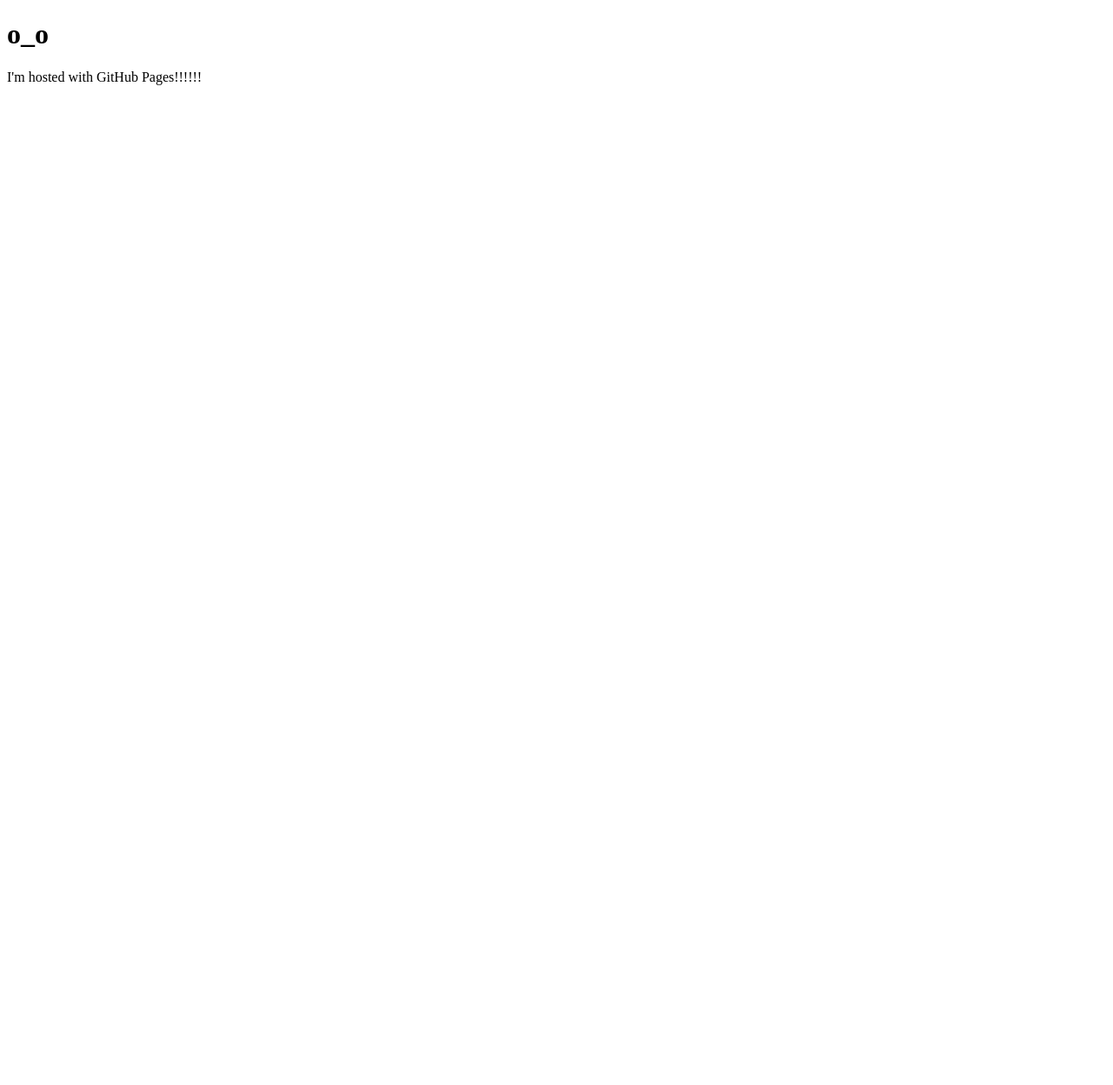
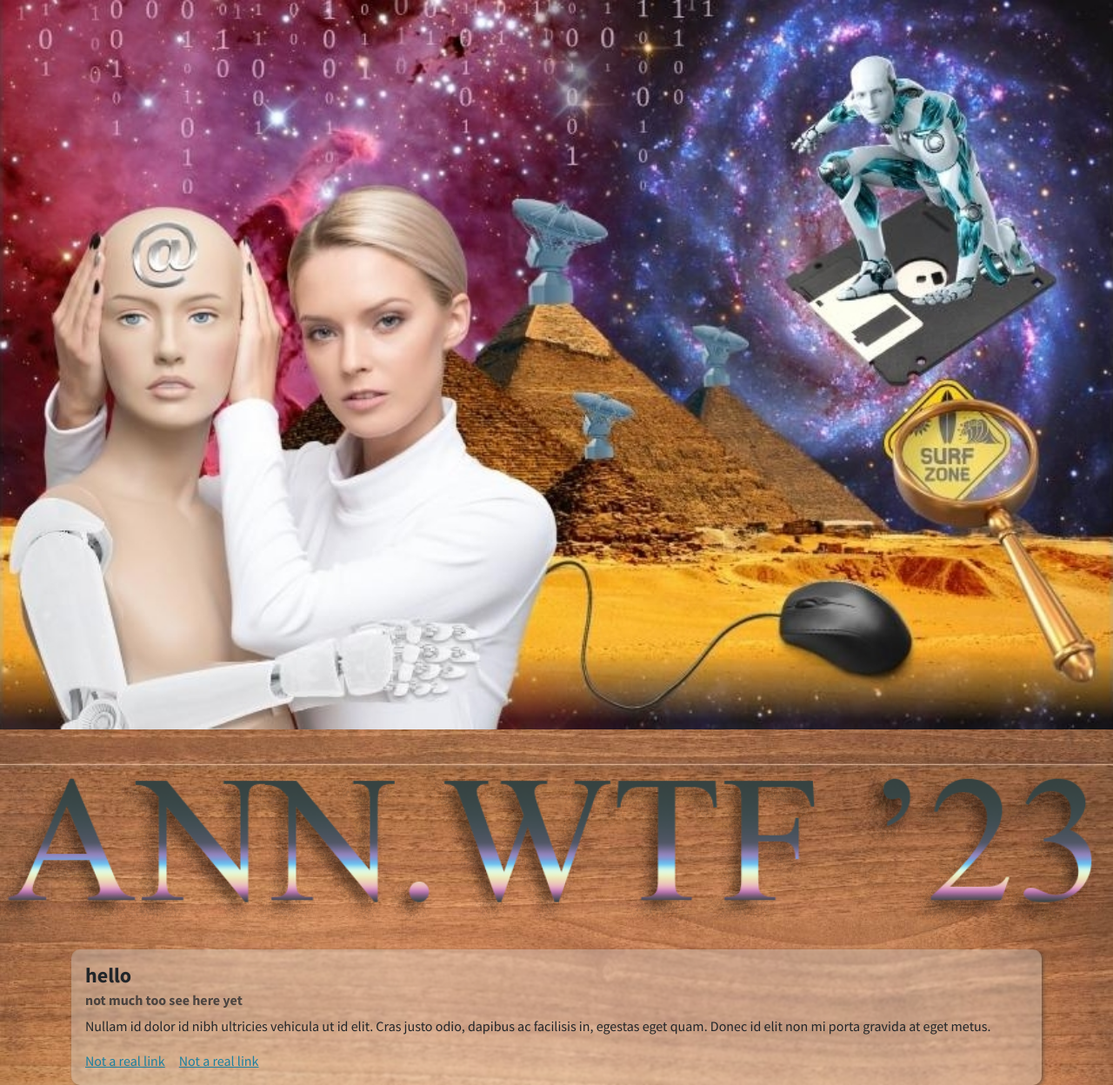
Before and after one commit to annv0n/github.io, a plain HTML site: page index.html in a window 1280 px wide. Shown: the whole page at 87% size. Before the commit the page ends 800 px from the top, so only its background shows below. Drawn offline with Linux system fonts and the light colour scheme.

Commit message:
Update index.html

```diff
--- a/index.html
+++ b/index.html
@@ -1,7 +1,29 @@
 <!DOCTYPE html>
-<html>
-<body>
-<h1>o_o</h1>
-<p>I'm hosted with GitHub Pages!!!!!!</p>
+<html data-bs-theme="light" lang="en">
+
+<head>
+    <meta charset="utf-8">
+    <meta name="viewport" content="width=device-width, initial-scale=1.0, shrink-to-fit=no">
+    <title>Home - Brand</title>
+    <link rel="stylesheet" href="assets/bootstrap/css/bootstrap.min.css">
+    <link rel="stylesheet" href="assets/css/bs-theme-overrides.css">
+</head>
+
+<body id="page-top" style="background: url(&quot;assets/img/holz1.jpg&quot;) top / cover repeat-y;">
+    <header class="masthead" style="padding-top: 0;padding-bottom: 0;"><img src="assets/img/internet.jpg" style="backdrop-filter: blur(0px);width: inherit;"><img src="assets/img/Unbenannt-1.png" style="width: inherit;">
+        <div class="container d-block">
+            <div class="card" style="border-style: none;border-radius: 10px;">
+                <div class="card-body" style="backdrop-filter: blur(1px);box-shadow: 2px 2px 4px rgba(33,37,41,0.44);border-style: none;background: rgba(174,221,241,0.12);border-radius: 10px;">
+                    <h4 class="card-title">hello</h4>
+                    <h6 class="text-muted card-subtitle mb-2">not much too see here yet</h6>
+                    <p class="card-text">Nullam id dolor id nibh ultricies vehicula ut id elit. Cras justo odio, dapibus ac facilisis in, egestas eget quam. Donec id elit non mi porta gravida at eget metus.</p><a class="card-link" href="#">Not a real link</a><a class="card-link" href="#">Not a real link</a>
+                </div>
+            </div>
+        </div>
+    </header>
+    <section></section>
+    <script src="assets/bootstrap/js/bootstrap.min.js"></script>
+    <script src="assets/js/stylish-portfolio.js"></script>
 </body>
+
 </html>
```
